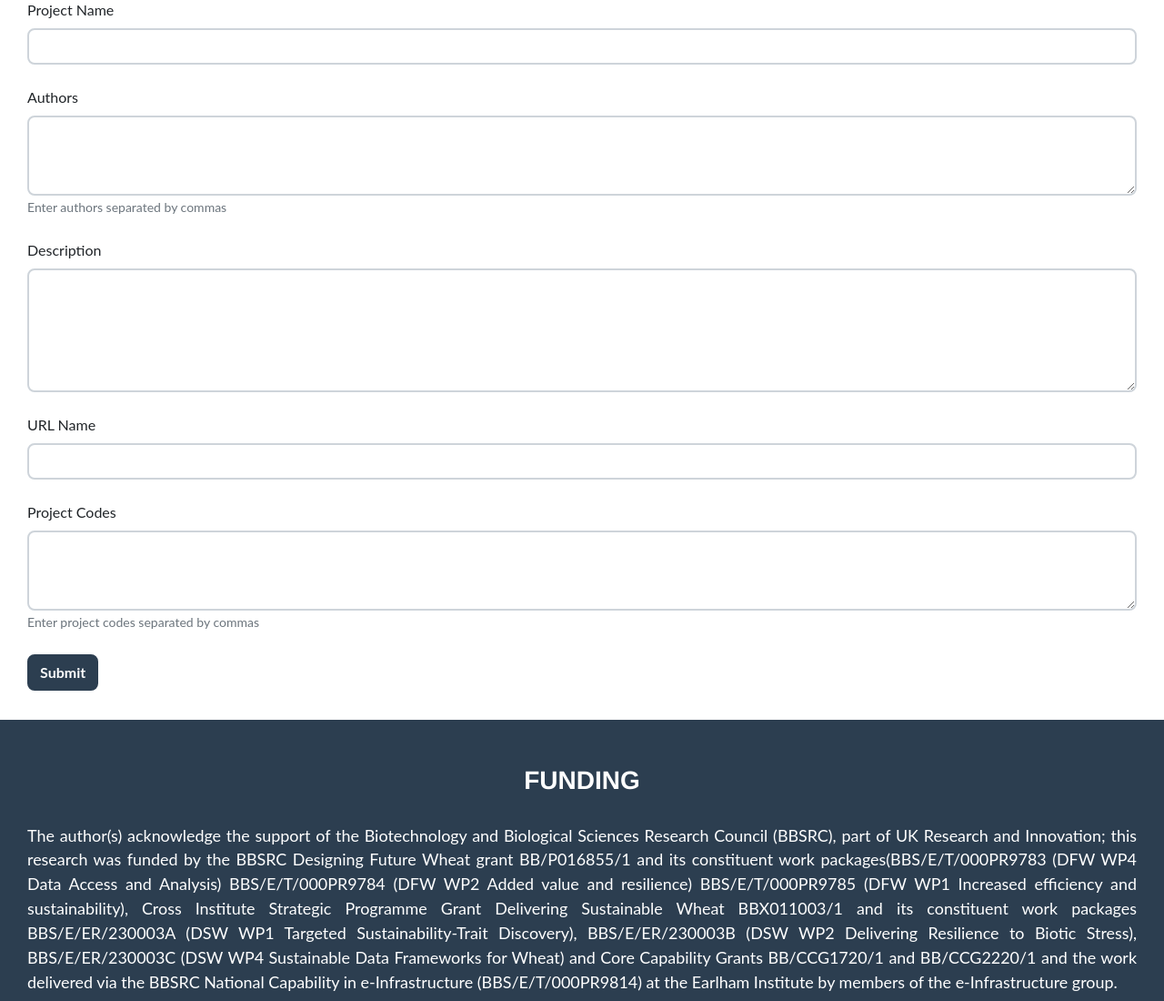
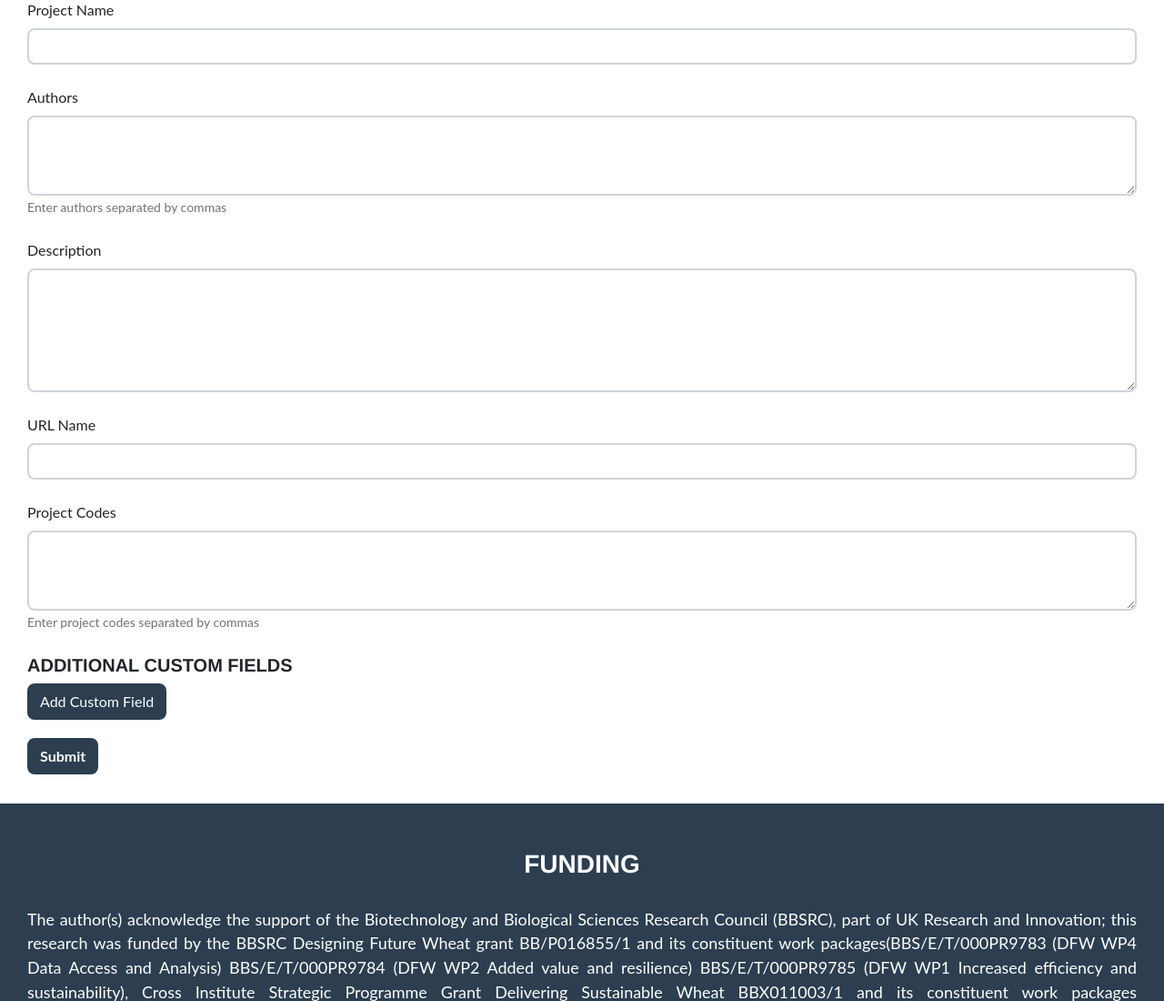
Before and after one commit to DOC-MEX/metadata_opendata, a Django app: page /projectmetadata/ in a window 1280 px wide. Shown: the part 231-1331 px from the top of the page at 91% size. Run offline with Django 4.2, Linux system fonts and the light colour scheme; some libraries are stand-ins or nearby versions.

Commit message:
Add option to include optional custom fields

```diff
--- a/form_opendata/templates/form_opendata.html
+++ b/form_opendata/templates/form_opendata.html
@@ -23,6 +23,15 @@
         }
         .submit-button {
             margin-bottom: 2rem; /* Add space below the submit button */
+        }
+        .custom-fields-section {
+            margin-top: 20px;
+            margin-bottom: 20px; /* Add some space between the custom fields and the submit button */
+        }
+        .remove-field {
+            cursor: pointer;
+            color: red;
+            margin-left: 10px;
         }
     </style>
 {% endblock %}
@@ -69,7 +78,36 @@
                 <div class="invalid-feedback">{{ error }}</div>
             {% endfor %}
         </div>
+
+       <!-- Custom Fields Section -->
+       <div class="custom-fields-section">
+        <h5>Additional Custom Fields</h5>
+        <div id="custom-fields-container"></div>
+        <button type="button" class="btn btn-secondary" id="add-custom-field-btn">Add Custom Field</button>
+       </div>
+
         <button type="submit" class="btn btn-primary  submit-button">Submit</button>
     </form>
 </div>
+
+<script>
+    document.getElementById('add-custom-field-btn').addEventListener('click', function () {
+        const container = document.getElementById('custom-fields-container');
+        const fieldCount = container.children.length;
+
+        const newField = document.createElement('div');
+        newField.className = 'form-group';
+        newField.innerHTML = `
+            <label for="custom_field_${fieldCount}" class="form-label">Custom Field ${fieldCount + 1}</label>
+            <input type="text" name="custom_field_${fieldCount}" id="custom_field_${fieldCount}" class="form-control" placeholder="Enter field name">
+            <input type="text" name="custom_value_${fieldCount}" id="custom_value_${fieldCount}" class="form-control mt-2" placeholder="Enter field value">
+            <span class="remove-field" onclick="removeField(this)">Remove</span>
+        `;
+        container.appendChild(newField);
+    });
+
+    function removeField(element) {
+        element.parentElement.remove();
+    }
+</script>
 {% endblock %}
--- a/form_opendata/views.py
+++ b/form_opendata/views.py
@@ -42,8 +42,19 @@ def form_opendata(request):
                 "so:image": "https://grassroots.tools/grassroots/images/aiss/drawer"
             }
 
+            # Custom fields handling (not added to JSON yet)
+            custom_fields = {}
+            for key, value in request.POST.items():
+                if key.startswith('custom_field_') and value:
+                    field_num = key.split('_')[-1]
+                    custom_value_key = f'custom_value_{field_num}'
+                    if custom_value_key in request.POST:
+                        custom_fields[value] = request.POST[custom_value_key]
+
+
             # Save metadata to session for review
             request.session['metadata'] = metadata
+            request.session['custom_fields'] = custom_fields
 
             return redirect('review_metadata')
     else:
@@ -55,6 +66,8 @@ def form_opendata(request):
 
 def review_metadata(request):
     metadata = request.session.get('metadata')
+    custom_fields = request.session.get('custom_fields', {})
+
     if not metadata:
         return redirect('form_opendata')
 
@@ -81,6 +94,17 @@ def review_metadata(request):
 
             # Save the updated metadata back to the session
             request.session['metadata'] = metadata
+
+            # Update custom fields in the session
+            custom_fields_updated = {}
+            for key, value in request.POST.items():
+                if key.startswith('custom_field_') and value:
+                    field_num = key.split('_')[-1]
+                    custom_value_key = f'custom_value_{field_num}'
+                    if custom_value_key in request.POST:
+                        custom_fields_updated[value] = request.POST[custom_value_key]
+            request.session['custom_fields'] = custom_fields_updated
+
             return redirect('submit_metadata')
     else:
         # Prepopulate the form with current metadata
@@ -92,7 +116,8 @@ def review_metadata(request):
             'project_codes': ', '.join(metadata.get('project_codes', [])),
         })
 
-    return render(request, 'review_metadata.html', {'form': form})
+    return render(request, 'review_metadata.html', {'form': form, 'custom_fields': custom_fields})
+
 
 
 
```
Also changed, not shown: form_opendata/templates/review_metadata.html (+21 -0 lines).
